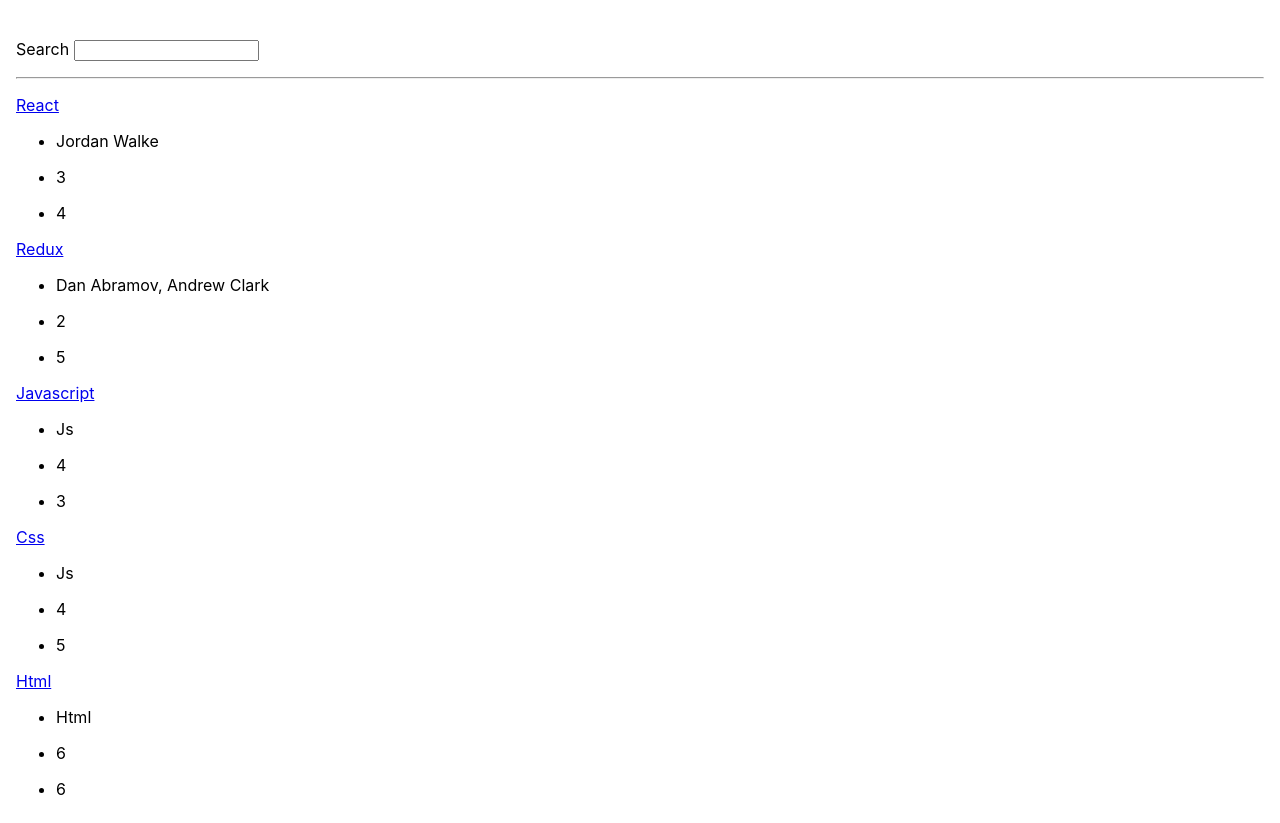
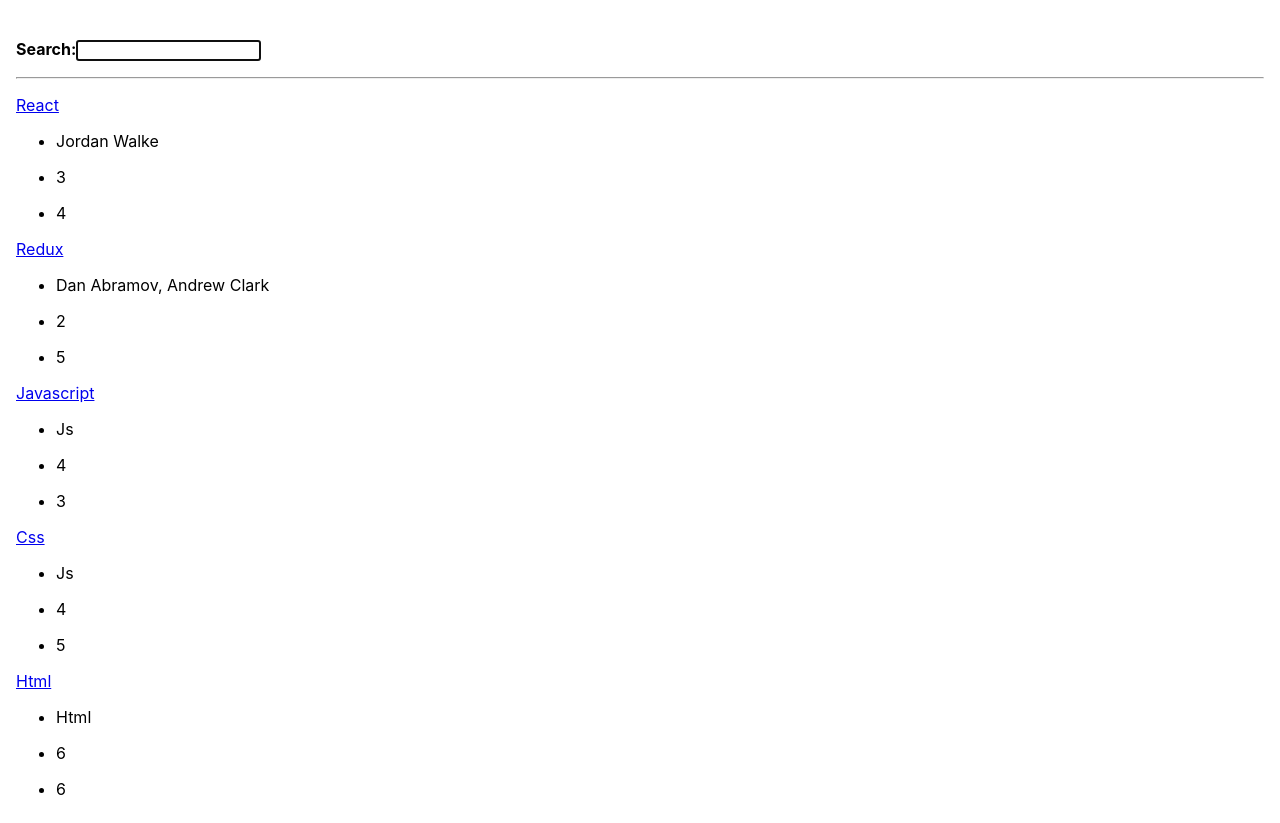
Before and after one commit to Kkknight-12/Road-To-React, a React (Create React App) app: page / in a window 1280 px wide. Built offline with nearby package versions, Linux system fonts and the light colour scheme.

Commit message:
setting up the input field with autofocus Attribute

```diff
--- a/src/App.js
+++ b/src/App.js
@@ -1,4 +1,4 @@
-import {useEffect, useState} from 'react';
+import {useEffect, useRef, useState} from 'react';
 
 // while making custom hook you need to
 // use "use" keyword as prefix for hook name
@@ -87,14 +87,20 @@
       <div className="App">
       {console.log('return inside App ran')}
       <header className="App-header">
-        {/* <Search search={searchTerm} onSearch={handleSearch} /> */}
-        {/* Making Search reusable component */}
+        {/* We are inserting text: Search between component's element tags */}
+        {/* now you can access this information via react's children prop */}
+        {/* Everything that’s passed between a component’s elements can be accessed as children in the component and be rendered somewhere.*/}
         <InputWithLabel
-        id = 'search'
-        label = 'Search'
-        value = {searchTerm}
-        onInputChange = {handleSearch}
-        />
+          id = 'search'
+          value = {searchTerm}
+          /*
+          - isFoc an attribute is equivalent to isFocused={true}.
+          - its just a varaible that we are passsing so we can name it anything
+          */
+          isFoc
+          onInputChange = {handleSearch}>
+         <strong>Search:</strong>
+        </InputWithLabel>
         <hr />
         <List list={searchedStories} />
       </header>
@@ -104,36 +110,30 @@
 
 // id label value onInputchange are now dynamic value
 // you can change them
-const InputWithLabel = ( { id, label, value, onInputChange } ) => (
+// you can access infomation between component tag with keyword children
+
+const InputWithLabel = ( { id, value, type='text', isFoc, onInputChange, children } ) => {
+  const inputRef = useRef();
+
+  // useEffect( () => {
+  //   if( isFoc && inputRef.current ){
+  //     // The focus() method is used to give focus to an element
+  //     inputRef.current.focus();
+  //   }
+  // },[isFoc]);
+
+  return(
   <>
-    <label htmlFor={id}>{label}</label>&nbsp;
-    <input type="text" id={id} value={value} onChange={onInputChange}/>
+    <label htmlFor={id}>{children}</label>
+    {/* autofocus attribute is a boolean attribute.
+    When present, it specifies that an <input> element
+    should automatically get focus when the page loads. */}
+    {/* as we are passing the isFoc to input so it will always be present
+    so that concludes that autoFocus will be true */}
+    <input ref={inputRef} type={type} id={id} value={value} autoFocus={isFoc} onChange={onInputChange}/>
   </>
 )
-// you can just you parathesis after or to return jsx or you can also use
-// normal way of returning jsx
-// const InputWithLabel = ( { id, label, value, onInputChange } ) => {
-//   return(
-//     <>
-//       <label htmlFor={id}>{label}</label>&nbsp;
-//       <input type="text" id={id} value={value} onChange={onInputChange}/>
-//     </>
-//     )
-// }
-
-// const Search = ( { search, onSearch } ) => (
-//   <div>
-//     {console.log('search component ran')}
-//     <label htmlFor="search">Search: </label>
-//     <input
-//       id="search"
-//       type="text"
-//       // call back
-//       value={search}
-//       onChange={onSearch}
-//     />
-//   </div>
-// );
+}
 
 const List = ( {list} ) => {
   // console.log(list);
```
